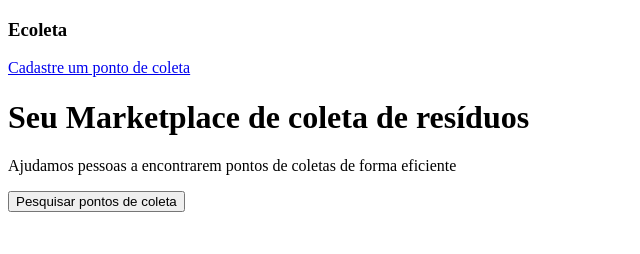
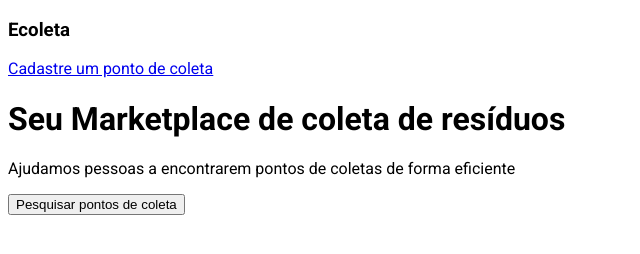
Before and after one commit to kleber86/rocketseat-nlw-01, a plain HTML site: page index.html in a window 1280 px wide. Shown: the whole page, without its empty margins (0-640 px from the left). Drawn offline with Linux system fonts and the light colour scheme.

Commit message:
adicionando css e aplicando semantica no header do html

```diff
--- a/index.html
+++ b/index.html
@@ -2,19 +2,27 @@
 <html lang="pt-br">
 <head>
     <meta charset="UTF-8">
+    <meta name="viewport" content="width=device-width, initial-scale=1.0">
     <title>Ecoleta</title>
+    <link href="https://fonts.googleapis.com/css2?family=Roboto:wght@300;400;700&display=swap" rel="stylesheet">
+    <link rel="stylesheet" href="styles/main.css">
 </head>
 <body>
-    <h3>Ecoleta</h3>
 
-    <a href="#">Cadastre um ponto de coleta</a>
+    <div>
+        <header>
+            <h3>Ecoleta</h3>
 
-    <h1>Seu Marketplace de coleta de resíduos</h1>
+            <a href="#">Cadastre um ponto de coleta</a>
+        </header>
 
-    <p>Ajudamos pessoas a encontrarem pontos de coletas de forma eficiente</p>
 
-    <button>Pesquisar pontos de coleta</button>
+        <h1>Seu Marketplace de coleta de resíduos</h1>
 
+        <p>Ajudamos pessoas a encontrarem pontos de coletas de forma eficiente</p>
+
+        <button>Pesquisar pontos de coleta</button>
+    </div>
 
 </body>
 </html>
--- /dev/null
+++ b/styles/main.css
@@ -0,0 +1,3 @@
+html{
+    font-family: 'Roboto', sans-serif;
+}
```
